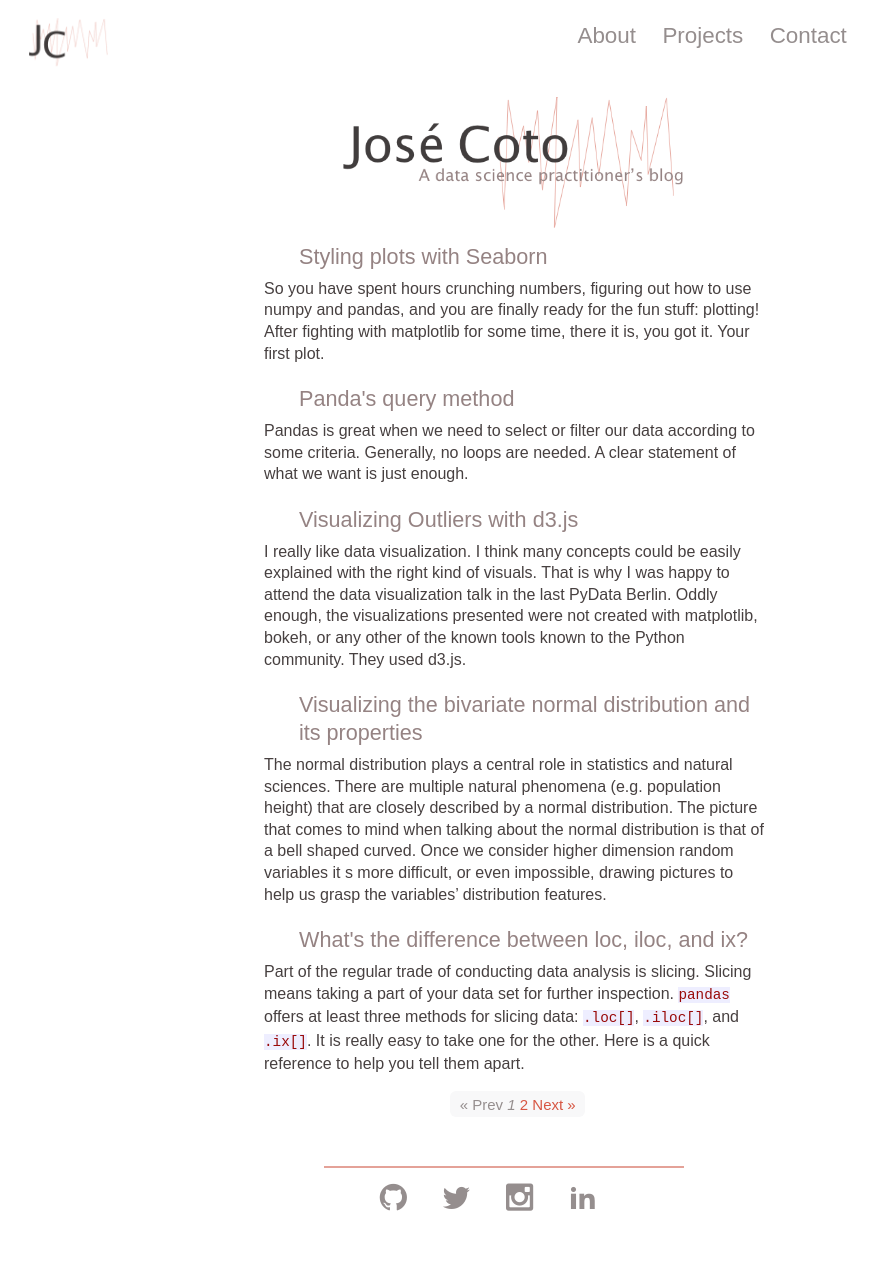
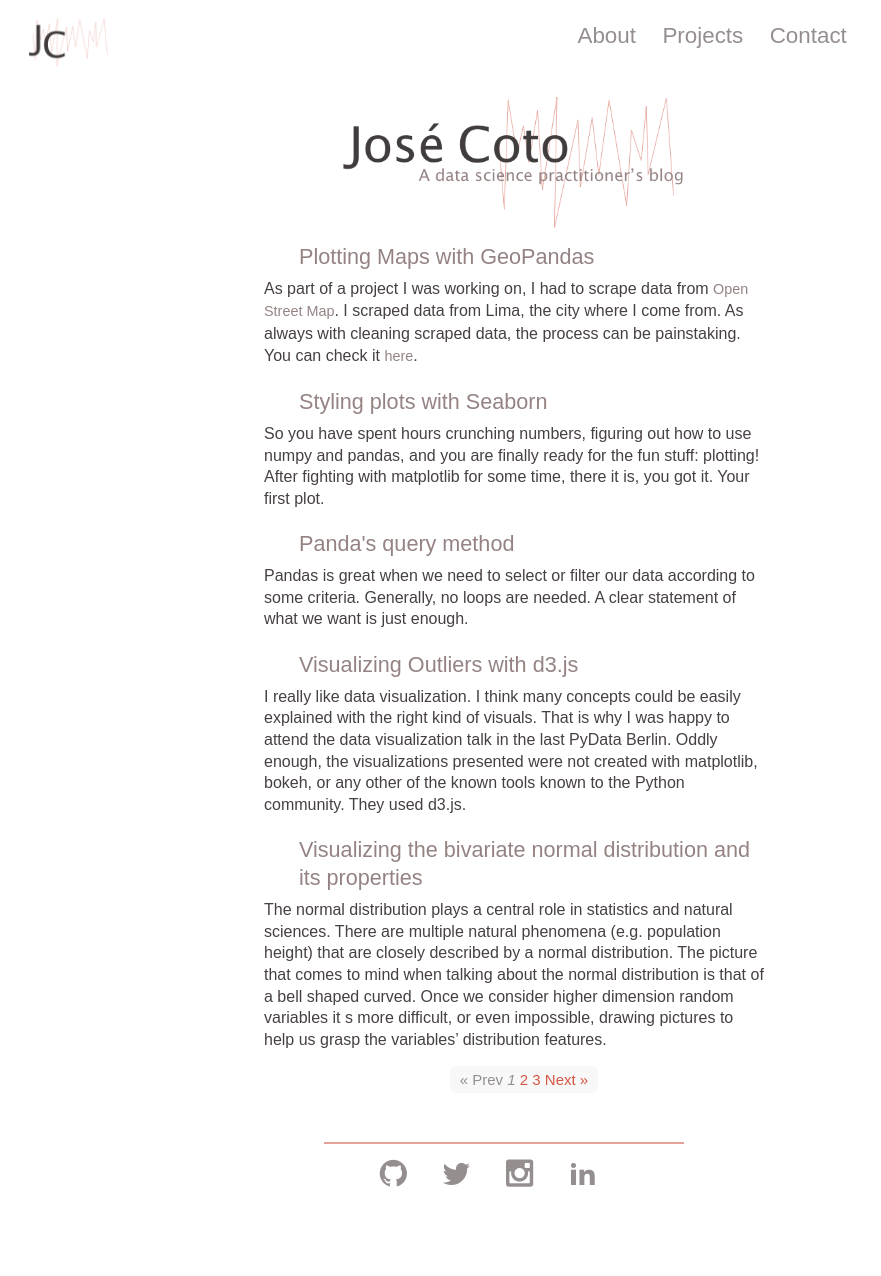
Before and after one commit to jlcoto/jlcoto.github.io, a Jekyll site: the page built from index.html, in a window 1280 px wide. Shown: the whole page, without its empty margins (0-881 px from the left). Built offline with Jekyll 4.4.1, drawn with Linux system fonts in a browser that asks for light colours; the list of posts is cut into pages by our own code; after the commit the page ends 1252 px from its top, so only the background shows below that; some of the changed lines change nothing that is shown.

Commit message:
new blog entry

```diff
--- /dev/null
+++ b/_posts/2016-10-01-plotting-geopandas.markdown
@@ -0,0 +1,131 @@
+---
+layout: post
+title:  "Plotting Maps with GeoPandas"
+date:   2016-10-01 00:24:55 +0100
+tags: [visualization, pandas, geopandas]
+---
+
+As part of a project I was working on, I had to scrape data from [Open Street Map](http://www.openstreetmap.org/#map=12/-11.9036/-77.1221). I scraped data from Lima, the city where I come from. As always with cleaning scraped data, the process can be painstaking. You can check it [here](https://github.com/jlcoto/Udacity/blob/master/data_wrangling/Open_Street_project/Open_street_lima_project/Project_Lima.ipynb).
+
+Once having cleaned the data, I was ready for doing some exploratory analysis. As I was dealing with georeferenced data, I thought it would be appropriate to take advantage of it plotting some nice maps. How difficult could it be?
+
+The answer, as with most of the things, is that it depends. GeoPandas makes working with shape files and geo data easier. However, there are some things I have learnt during the process. Here are some tips I wanted to share:
+
+## Know your coordinates
+
+When plotting on a map chances are you will be dealing with shape files. A shape file is a number of files that basically contain the geometrical shapes that describe a location. For example, for my project, I used a shape file of Peru with all its districts (the smallest governmental unit.) You can download the file [here](http://www.geogpsperu.com/2014/03/base-de-datos-peru-shapefile-shp-minam.html).
+
+GeoPandas makes importing the shape file really easy. You get back a data frame, just like in pandas. The interesting thing is that it comes with an extra columnn named geometry. This column contains all of the shapes related to a location.
+
+Once you have your dataframe, you can proceed as you would do with any other dataset. For example, as I only wanted to work on the city of Lima and its related districts, I subset the data correspondingly.
+
+{% highlight python %}
+#Creating maps from existing shapefile
+shp = gp.GeoDataFrame.from_file('BAS_LIM_DISTRITOS.shp')
+shp_dist = shp.query("'LIMA' in NOMBDEP and
+                      'LIMA' in NOMBPROV")
+shp_lima = shp_dist.append(shp.query("'CALLAO' in NOMBDEP"))
+{% endhighlight %}
+
+Once there, what I should have done, is to know what the projection of my data was. Believe me, it would have saved me from a lot of pain! Basically, all of the 2D images of maps that we see use some kind of projection to translate the shape of the earth to a plane. I was really surprised to see how many projections there are. That lead to an obvious question: well, what kind of projection is used in this file. After some head scratching, I realized that GeoPandas comes with a method called `.crs` (reading the [docs](http://geopandas.org/) ahead could save you from this pain[^footnote]
+), which will give you the type of projection being used. This will become very handy, trust me.
+
+Having said that, there is no need to know what your projections are if all you want to do is a plot of the file. You simply need to do `shp_lima.plot()`. and voilà:
+
+<img src="/img/lima_simple_plot.png" alt="lima simple plot" class="image-post image-thin">
+
+However, chances are that you want to do a little bit more than having an image of the location you are plotting. In my case, I wanted to use the data I scraped from Open Street maps to observe some patterns in the map.
+
+To start with, the data I had collected from Open Street Map where a bunch of latitude and longitude points per observation. If you want to draw these points, you need to pass the appropriate shape figure to them. Once you have the appropriate shape figure you can pass it to a GeoPandas data frame.
+
+{% highlight python %}
+bank_points = df_banks[['lon', 'lat']].apply(lambda row:
+              Point(row["lon"], row["lat"]), axis=1)
+geo_banks = gp.GeoDataFrame({"geometry": bank_points,
+			"bank_names": df_banks["bank_names"]})
+{% endhighlight %}
+
+Now you'd think: well I have my points and my shapes, let's bring it all together into a nice map. Well, not really. Remember the thing about the coordinate system. The problem is that your recently created GeoPandas dataframe is coordinate system ignorant. You need to give it a proper coordinate system so the plotting runs smoothly. This means that both the data set, the one that contains your map and the one that has your points, should be in the same coordinate system. In my case, I used the WGS84 for both.
+
+{% highlight python %}
+shp_lima.crs = {'init': 'epsg:4326'}
+geo_banks.crs = {'init': 'epsg:4326'}
+{% endhighlight %}
+
+From then on, plotting is not that complicated. Here I am plotting the location of banks in the city of Lima.
+
+{% highlight python %}
+fig, ax = plt.subplots(1, figsize=(3.5,7))
+base = shp_lima.plot(ax=ax, color='gray')
+             geo_banks.plot(ax=base, marker="o",
+             mfc="yellow", markersize=5,
+             markeredgecolor="black", alpha=0.5)
+_ = ax.axis('off')
+ax.set_title("Plot of banks in Lima")
+{% endhighlight %}
+
+<img src="/img/bank_locations.png" alt="bank location plot" class="image-post image-thin">
+
+Note that basically the plotting takes up one line. That's really awesome.
+
+## Merging Spatial Data
+
+Afterwards, I wanted to have an idea of what was the concentration of banks per district. Having plotted the points on the map was interesting, however there was so much data that it made impossible to observe tendencies by districts. This is where merging comes in handy. So far, I just got a data set with the shapes of the districts and one with points of the banks. I needed a way to put everything together. I wanted all those banks that lie within the boundaries of a district to be matched to that particular district. This is fairly easy to do with GeoPandas `sjoin()` method.
+
+`sjoin()` performs a spatial join. In my case, it basically checked if the points of the banks where within the boundaries of the districts' shapes.  Let me be more clear. For example, in my geobanks dataset, I have the following point belonging to a bank.
+
+{% highlight python %}
+geo_banks.head(1)
++----+----------+------------------------+
+|    |bank_names|      geometry          |
+|----+----------+------------------------|
+|  1 | BCP      |POINT (-77.093 -12.077) |
++----+----------+------------------------+
+{% endhighlight %}
+
+With this information, we don't really know to which district this point belongs to. This is why we need to merge this data with the districts data.
+
+{% highlight python %}
+lima_banks = geopandas.tools.sjoin(geo_banks, shp_lima,
+				how="right", op='intersects')
+{% endhighlight %}
+
+Now, each bank is related to the district where its coordinate points lay on. You can see an example below.
+
+{% highlight python %}
+lima_banks.head(1)[["bank_names", "NOMBDIST", "geometry"]]
++----+----------+----------+-------------------------+
+|    |bank_names| district |      geometry           |
+|----+----------+----------+-------------------------|
+|  1 | BCP      |SAN MIGUEL|POLYGON ((-77.016 -12.0..|
++----+----------+----------+-------------------------+
+{% endhighlight %}
+
+<img src="/img/concentration_banks.png" alt="concentration banks per district" class="image-post image-thin">
+
+Inspecting the map, you can see that there are multiple big districts on the periphery that do not seem to have many banks. Also, there are small districts within the city that seem very relevant. However, given that they are so small in comparison to these big districts on the periphery, we do not really get to have a clear picture of them.
+
+If I wanted a close inspection of these smaller and central districts, I had two options: First, given that I had a list with the name of the districts, I could select the districts I wanted to include in my analysis. This would be definitely have been time consuming.
+
+Another option was using GeoPandas methods. Checking the documentation, I noticed two interesting methods: `centroid` and `distance()`. The centroid method gives you the center of a Polygon. I used this method to calculate the center of San Isidro, Lima's financial district. With this result, I used `distance()` to calculate the distance between the districts and this center. I then use this result to pick the districts within a certain distance.
+
+{% highlight python %}
+#Calculating center of San Isidro
+ center_san_isidro = lima_bank_num
+ 		[lima_bank_num["NOMBDIST"]=="SAN ISIDRO"]
+ 		["geometry"].centroid
+ #Calculating distances to the center of San Isidro
+ less_away = lima_bank_num["geometry"]
+ 		.distance(center_san_isidro.values[0]) < 0.1
+ #Filtering original data set
+central_areas = lima_bank_num[less_away]
+{% endhighlight %}
+
+From then on, plotting is simple. Here is the result:
+
+<img src="/img/lima_center_banks.png" alt="concentration banks per district center districts" class="image-post image-thin">
+
+I was really impressed with all the possibilities GeoPandas offers. You can check all the code in this [notebook](https://github.com/jlcoto/visualizations/blob/master/mapping/Plotting_GeoPandas.ipynb). I hope this has whet your appetite for plotting maps. At least for me, it definitely has. I see maps in my future!
+
+
+[^footnote]: Note that, at the time of writing, there were some broken links and images in the docs. However, this does not prevent a proper understanding of the library.
--- a/css/main.css
+++ b/css/main.css
@@ -293,6 +293,10 @@
 	display: block;
 	margin-left: 12%;
     margin-right: 10%;
+}
+
+.image-thin {
+	margin-left: 20%;
 }
 
 .big-plot {
```
Also changed, not shown: img/bank_locations.png (added), img/concentration_banks.png (added), img/lima_center_banks.png (added), img/lima_simple_plot.png (added).
